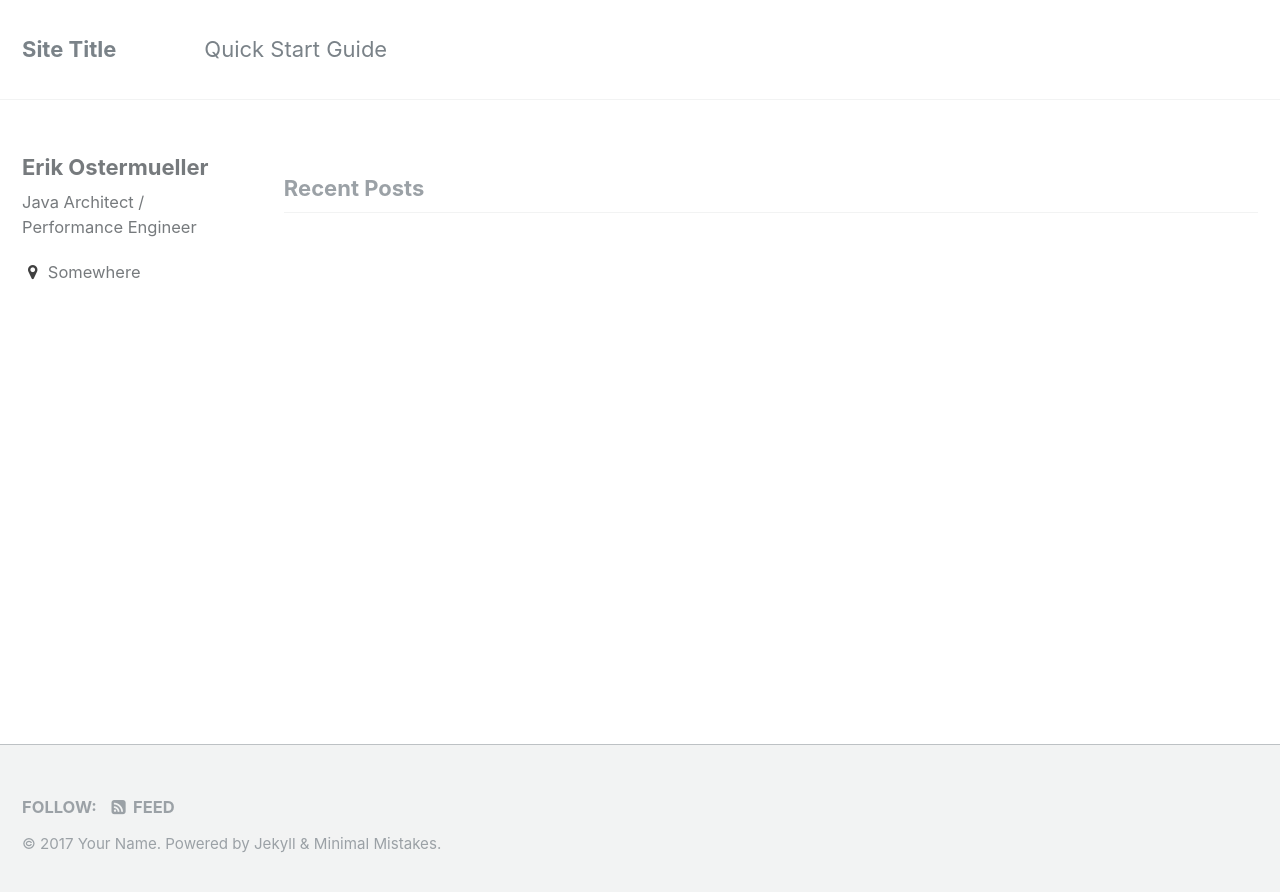
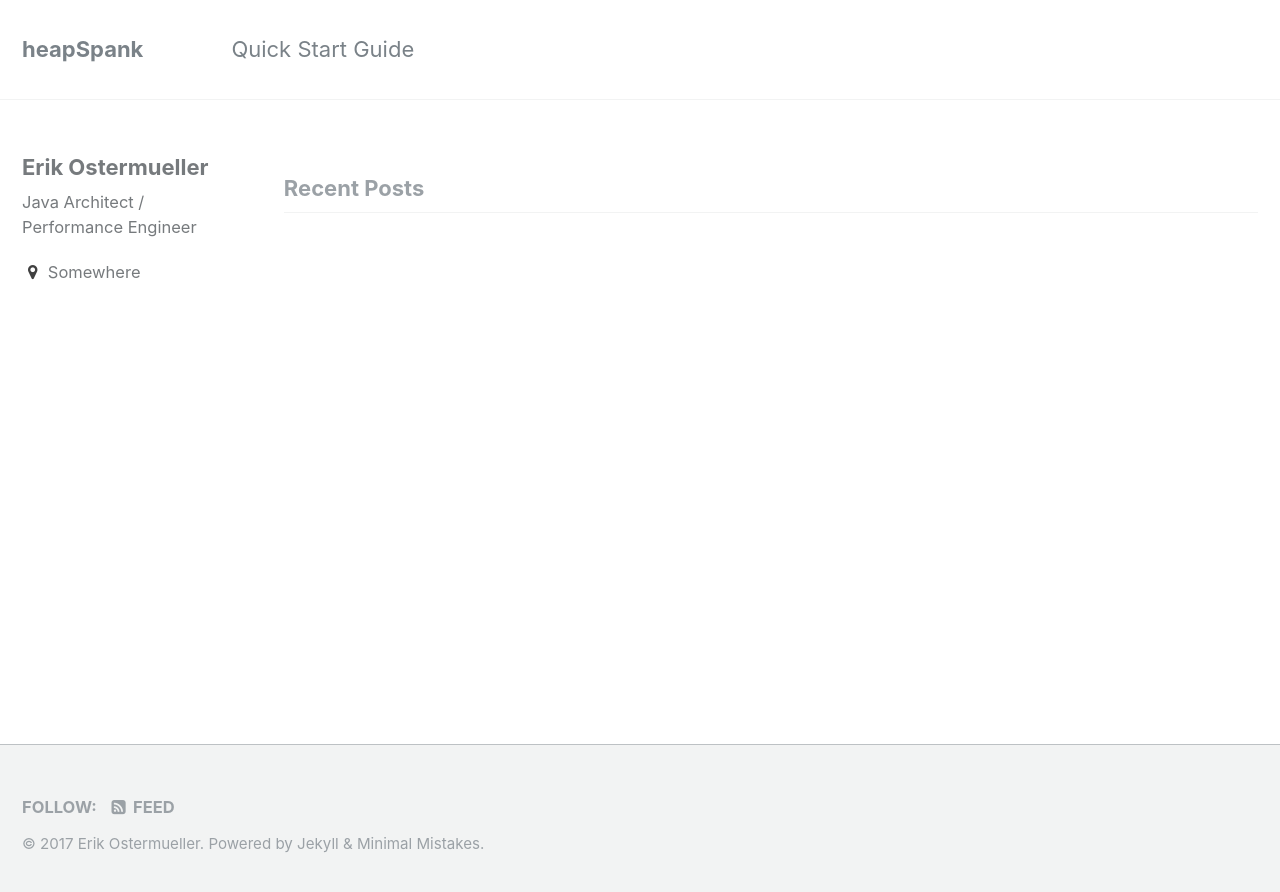
Before and after one commit to eostermueller/heapSpank, a Jekyll site: the page built from docs/index.html, in a window 1280 px wide. Shown: the top 892 px of the page. Built offline with Jekyll 4.4.1, drawn with Linux system fonts in a browser that asks for light colours; the list of posts is cut into pages by our own code.

Commit message:
added heapSpank-specific high level stuff

```diff
--- a/docs/_config.yml
+++ b/docs/_config.yml
@@ -7,13 +7,13 @@
 
 # Site Settings
 locale                   : "en"
-title                    : "Site Title"
+title                    : "heapSpank"
 title_separator          : "-"
-name                     : "Your Name"
-description              : "An amazing website."
-url                      : # the base hostname & protocol for your site e.g. "https://mmistakes.github.io"
-baseurl                  : # the subpath of your site, e.g. "/blog"
-repository               : # GitHub username/repo-name e.g. "mmistakes/minimal-mistakes"
+name                     : "Erik Ostermueller"
+description              : "Find memory leaks in minutes."
+url                      : https://eostermueller.github.io # the base hostname & protocol for your site e.g. "https://mmistakes.github.io"
+baseurl                  : /heapSpank/ # the subpath of your site, e.g. "/blog"
+repository               : eostermueller/heapSpank # GitHub username/repo-name e.g. "mmistakes/minimal-mistakes"
 teaser                   : # path of fallback teaser image, e.g. "/assets/images/500x300.png"
 # breadcrumbs            : false # true, false (default)
 words_per_minute         : 200
```
